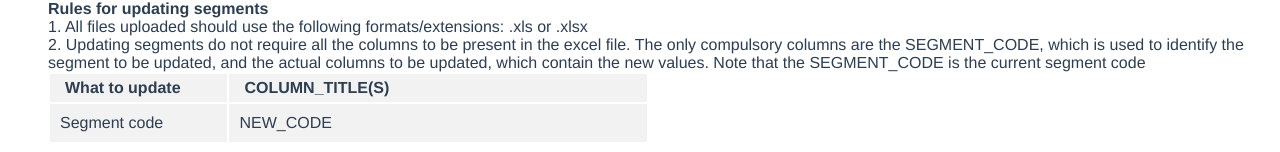
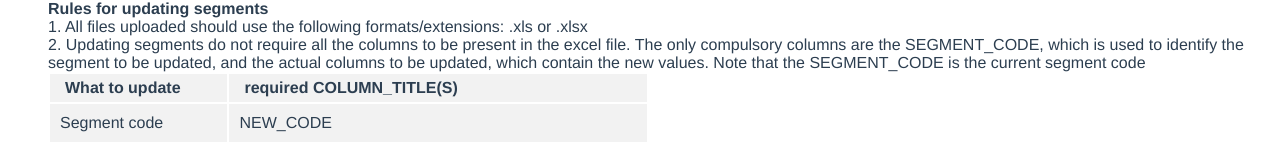
Before and after one commit to alkadelik/alkadelik.github.io, a Vue app: page /update in a window 1280 px wide. Shown: the part 648-800 px from the top of the page. Built offline with nearby package versions, Linux system fonts and the light colour scheme; no server answers.

Commit message:
Clarified update instructions

```diff
--- a/src/components/AddSegments.vue
+++ b/src/components/AddSegments.vue
@@ -41,7 +41,7 @@
           <thead>
             <tr>
               <th>What to update</th>
-              <th>COLUMN_TITLE(S)</th>
+              <th>required COLUMN_TITLE(S)</th>
             </tr>
           </thead>
           <tbody>
```
